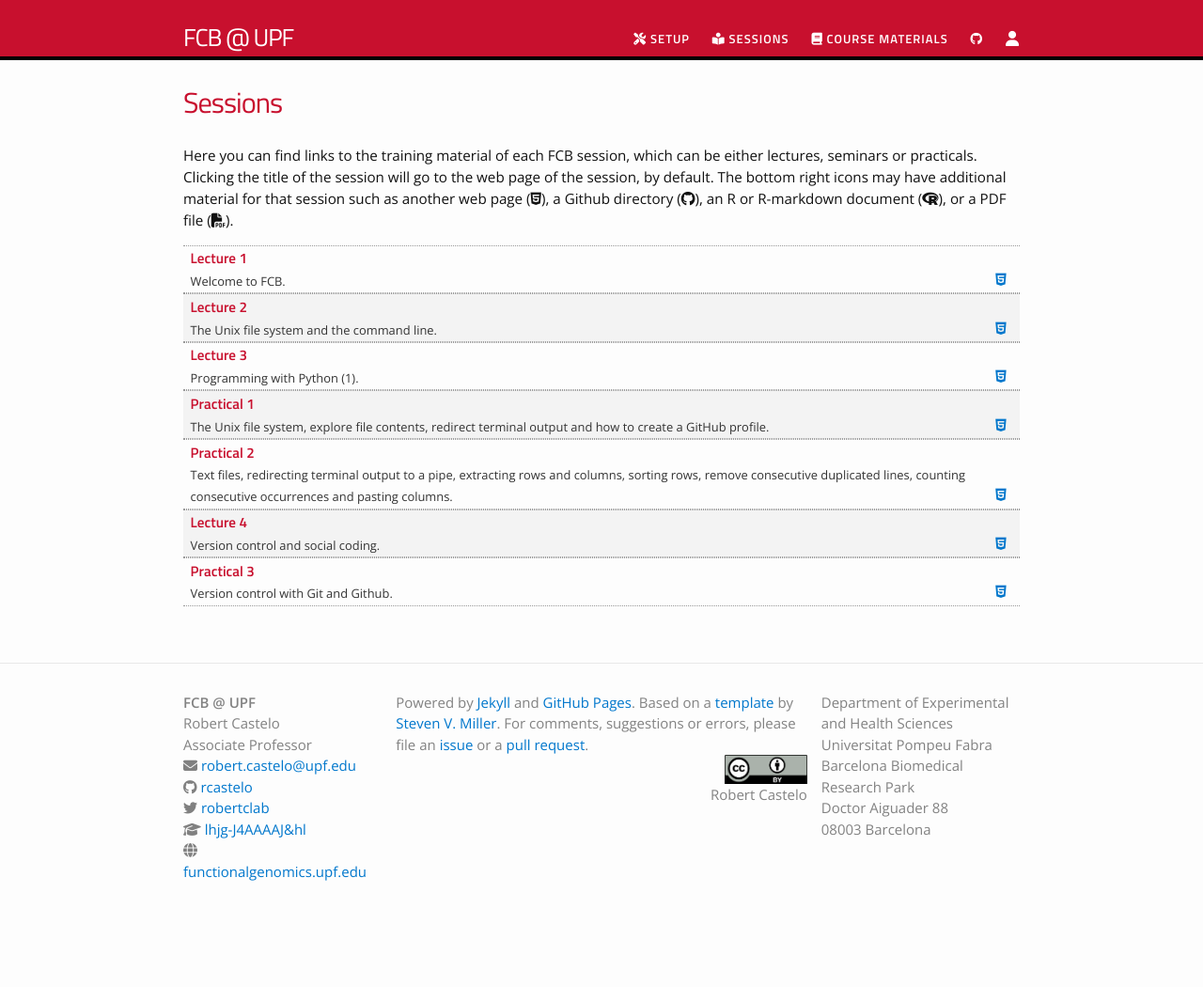
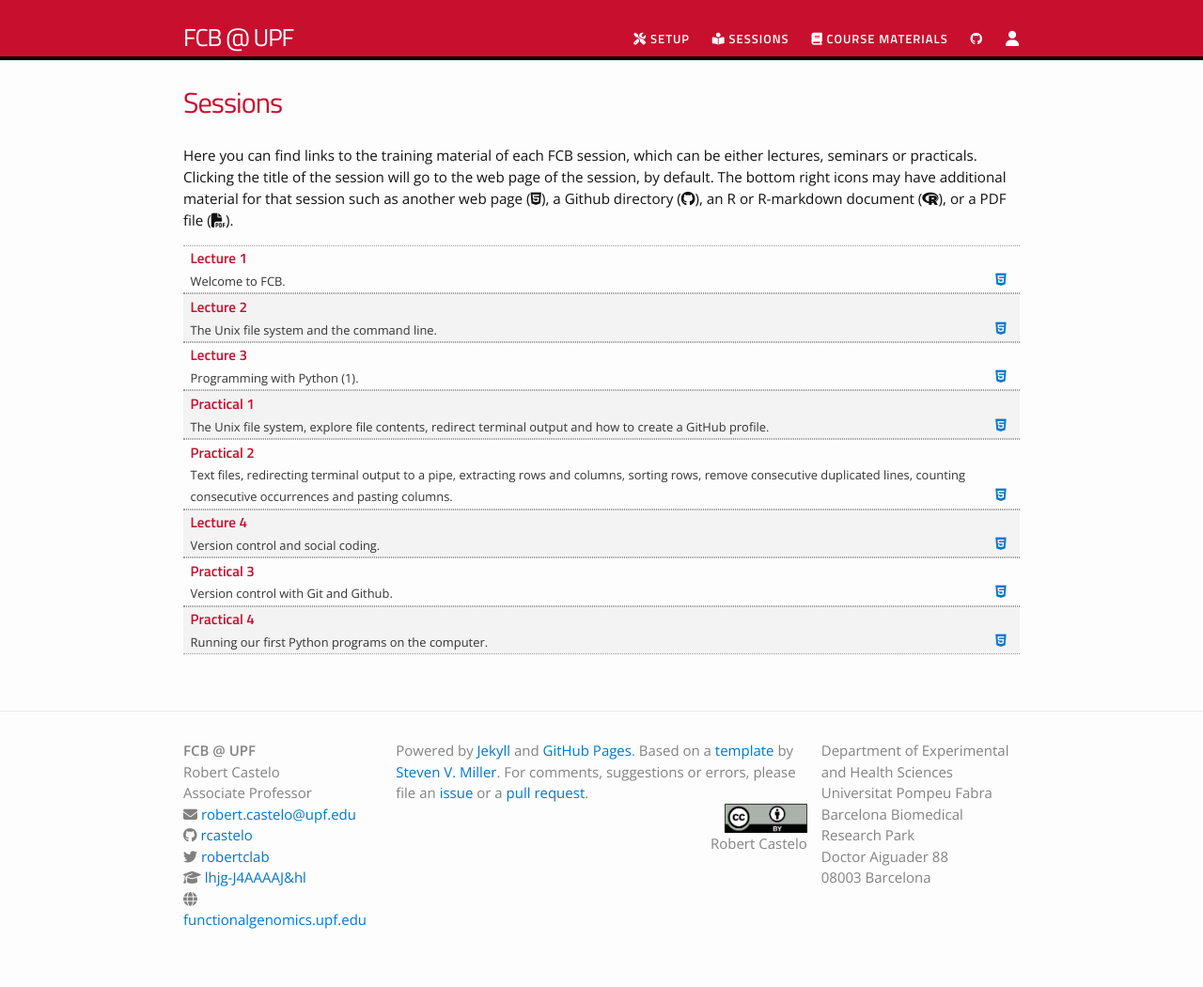
Before and after one commit to funcompbio/funcompbio.github.io, a Jekyll site: the page built from sessions.md, in a window 1280 px wide. Shown: the whole page at 94% size. Built offline with Jekyll 4.4.1, drawn with Linux system fonts in a browser that asks for light colours; nearby versions of some CDN libraries; before the commit the page ends 998 px from its top, so only the background shows below that.

Commit message:
Added session for practical 4.

```diff
--- a/_data/sessions.yml
+++ b/_data/sessions.yml
@@ -32,3 +32,8 @@
   dirname: practical3
   slides: Practical3
   desc: "Version control with Git and Github."
+
+- title: "Practical 4"
+  dirname: practical4
+  slides: Practical4
+  desc: "Running our first Python programs on the computer."
```
